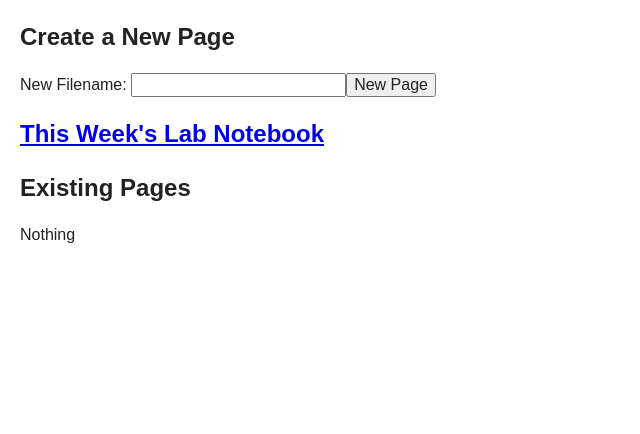
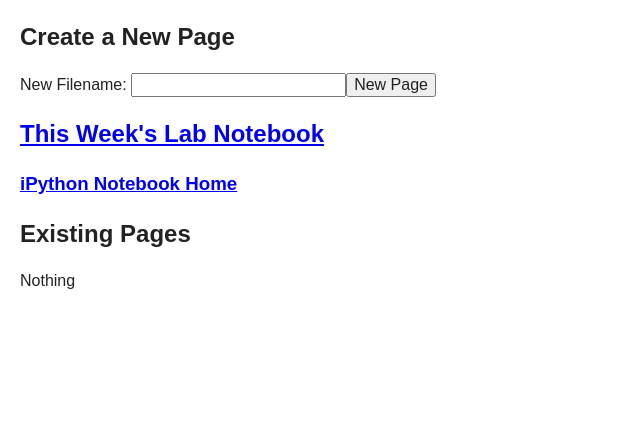
Before and after one commit to voidptr/noodle_notebook, a Flask app: page / in a window 1280 px wide. Shown: the top 434 px of the page, without its empty margins (0-640 px from the left). Run offline with Flask 2, Linux system fonts and the light colour scheme; parts of the project's set-up code (start-up, migrations or seed data) failed here and were passed over.

Commit message:
Added minimal ipython notebook integration

```diff
--- a/app.py
+++ b/app.py
@@ -7,6 +7,9 @@ from flask_flatpages import FlatPages, pygmented_markdown
 import datetime
 import html2text
 import markdown2
+
+import signal
+import subprocess
 
 ## TODO ##
 # add proper path handling with combinining paths and things.
@@ -20,6 +23,8 @@ FLATPAGES_EXTENSION = '.html'
 # ending slash.
 FLATPAGES_ROOT = "../LabNotebooksRepository/"
 
+pro = None
+
 app = Flask(__name__)
 app.config.from_object(__name__)
 pages = FlatPages(app)
@@ -31,6 +36,12 @@ h.body_width = False
 
 #md = markdown2.Markdown()
 
+IPYTHON_START_COMMAND = "ipython notebook --pylab inline"
+#@app.before_first_request
+#def before_first_request():
+#    pro = subprocess.Popen(IPYTHON_START_COMMAND, stdout=subprocess.PIPE,
+#                           shell=True, preexec_fn=os.setsid, cwd=FLATPAGES_ROOT)
+#    print pro
 
 # This is a thin wrapper that pretty much does zero rendering
 # on the input text, which we've decided is html.
@@ -205,4 +216,13 @@ def upload():
 # Initialize the Flask application
 if __name__ == '__main__':
     app.config['FLATPAGES_HTML_RENDERER'] = prerender_jinja
+
+    pro = None
+
+    if os.environ.get("WERKZEUG_RUN_MAIN") == "true":
+    # The reloader has already run - do what you want to do here
+         pro = subprocess.Popen(IPYTHON_START_COMMAND, stdout=subprocess.PIPE,
+                           shell=True, preexec_fn=os.setsid, cwd=FLATPAGES_ROOT)
     app.run()
+
+    os.killpg(pro.pid, signal.SIGTERM)
--- a/templates/index.html
+++ b/templates/index.html
@@ -26,7 +26,10 @@
     New Filename: <input type="text" id="newfilename" name="newfilename" /><input type="submit" value="New Page" id="zsubmit">
     </form>
 
-    <h2><a href=/_thisweek>This Week's Lab Notebook</a>
+    <h2><a href=/_thisweek>This Week's Lab Notebook</a></h2>
+
+    <h3><a href=http://localhost:8888/>iPython Notebook Home</a></h3>
+
 
     <h2>Existing Pages</h2>
     {% for page in pages %}
```
